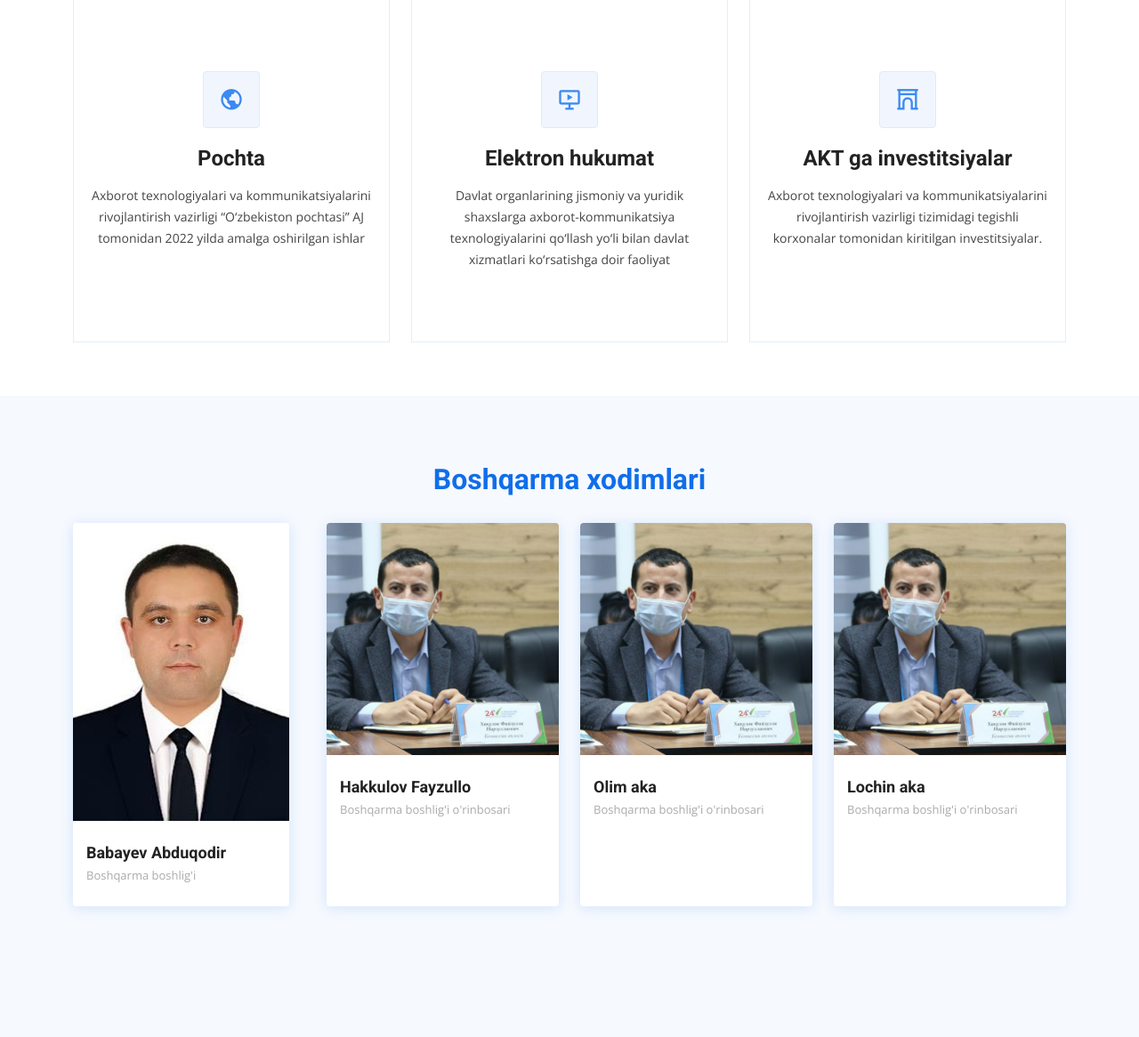
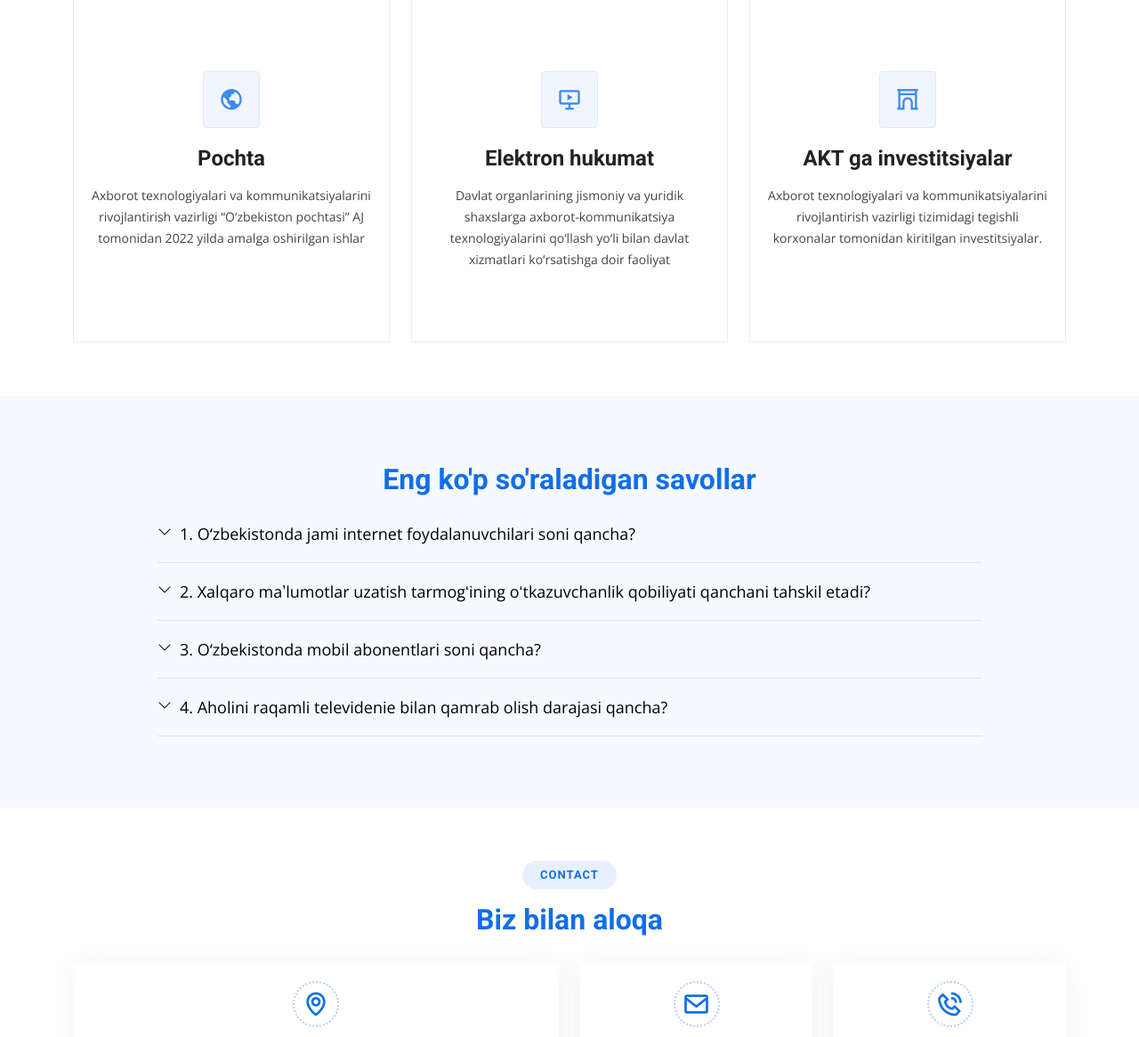
Before and after one commit to Shokir-developer/SirMITC, a Django app: page / in a window 1280 px wide. Shown: the part 2619-3785 px from the top of the page at 89% size. Run offline with Django 4.2, Linux system fonts and the light colour scheme; some libraries are stand-ins or nearby versions.

Commit message:
Update index.html

```diff
--- a/boshqarma/templates/index.html
+++ b/boshqarma/templates/index.html
@@ -178,97 +178,6 @@
     </section><!-- Faoliyat yo'nalishlari -->
 
 
-
-
-
-    <!-- ======= Xodimlar ======= -->
-    <section id="team" class="team section-bg">
-      <div class="container" data-aos="fade-up">
-
-        <div class="section-title">
-          <h3><span>Boshqarma xodimlari</span></h3>
-
-        </div>
-
-        <div class="row">
-
-          <div class="col-lg-3 col-md-6 d-flex align-items-stretch" data-aos="fade-up" data-aos-delay="100">
-            <div class="member">
-              <div class="member-img">
-                <img src="{% static 'image/rahbar/1.jpg' %}" class="img-fluid" alt="">
-                <div class="social">
-                  <a href="https:/t.me/Fayzulla_Haqqulov"><i class="bi bi-telegram"></i></a>
-                  <a href=""><i class="bi bi-facebook"></i></a>
-                  <a href=""><i class="bi bi-instagram"></i></a>
-                  <a href=""><i class="bi bi-linkedin"></i></a>
-                </div>
-              </div>
-              <div class="member-info">
-                <h4>Babayev Abduqodir</h4>
-                <span>Boshqarma boshlig'i</span>
-              </div>
-            </div>
-          </div>
-
-          <div class="col-lg-3 col-md-6 d-flex align-items-stretch" data-aos="fade-up" data-aos-delay="100">
-            <div class="member">
-              <div class="member-img">
-                <img src="{% static 'image/rahbar/2.jpg' %}" class="img-fluid" alt="">
-                <div class="social">
-                  <a href="https:/t.me/Fayzulla_Haqqulov"><i class="bi bi-telegram"></i></a>
-                  <a href=""><i class="bi bi-facebook"></i></a>
-                  <a href=""><i class="bi bi-instagram"></i></a>
-                  <a href=""><i class="bi bi-linkedin"></i></a>
-                </div>
-              </div>
-              <div class="member-info">
-                <h4>Hakkulov Fayzullo</h4>
-                <span>Boshqarma boshlig'i o'rinbosari</span>
-              </div>
-            </div>
-          </div>
-
-          <div class="col-lg-3 col-md-6 d-flex align-items-stretch" data-aos="fade-up" data-aos-delay="100">
-            <div class="member">
-              <div class="member-img">
-                <img src="{% static 'image/rahbar/2.jpg' %}" class="img-fluid" alt="">
-                <div class="social">
-                  <a href="https:/t.me/Fayzulla_Haqqulov"><i class="bi bi-telegram"></i></a>
-                  <a href=""><i class="bi bi-facebook"></i></a>
-                  <a href=""><i class="bi bi-instagram"></i></a>
-                  <a href=""><i class="bi bi-linkedin"></i></a>
-                </div>
-              </div>
-              <div class="member-info">
-                <h4>Olim aka</h4>
-                <span>Boshqarma boshlig'i o'rinbosari</span>
-              </div>
-            </div>
-          </div>
-
-          <div class="col-lg-3 col-md-6 d-flex align-items-stretch" data-aos="fade-up" data-aos-delay="100">
-            <div class="member">
-              <div class="member-img">
-                <img src="{% static 'image/rahbar/2.jpg' %}" class="img-fluid" alt="">
-                <div class="social">
-                  <a href="https:/t.me/Fayzulla_Haqqulov"><i class="bi bi-telegram"></i></a>
-                  <a href=""><i class="bi bi-facebook"></i></a>
-                  <a href=""><i class="bi bi-instagram"></i></a>
-                  <a href=""><i class="bi bi-linkedin"></i></a>
-                </div>
-              </div>
-              <div class="member-info">
-                <h4>Lochin aka</h4>
-                <span>Boshqarma boshlig'i o'rinbosari</span>
-              </div>
-            </div>
-          </div>
-
-        </div>
-
-      </div>
-    </section><!-- Xodimlar -->
-
     <!-- ======= Eng ko'p beriladigan savollar ======= -->
     <section id="savollar" class="faq section-bg">
       <div class="container" data-aos="fade-up">
```
